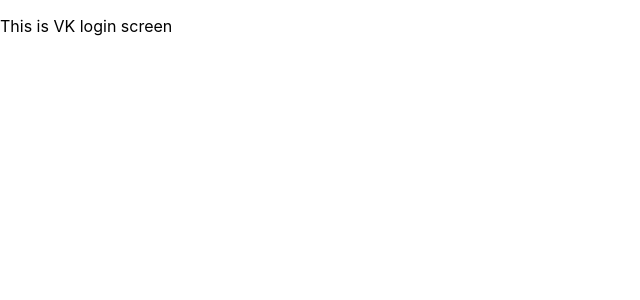
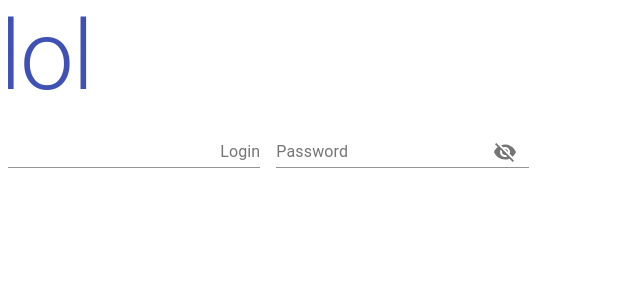
Before and after one commit to Mishelles/vk-spotify-playlist-transfer, a React (Create React App) app in the folder frontend/: page /vk-login in a window 1280 px wide. Shown: the top 300 px of the page, without its empty margins (0-640 px from the left). Built offline with nearby package versions, Linux system fonts and the light colour scheme; the HTML template or start-up script is replaced by a standard one.

Commit message:
Input fields init

```diff
--- a/frontend/package.json
+++ b/frontend/package.json
@@ -4,9 +4,11 @@
   "private": true,
   "dependencies": {
     "@material-ui/core": "^4.11.3",
+    "@material-ui/icons": "^4.11.2",
     "@testing-library/jest-dom": "^5.11.4",
     "@testing-library/react": "^11.1.0",
     "@testing-library/user-event": "^12.1.10",
+    "clsx": "^1.1.1",
     "react": "^17.0.2",
     "react-dom": "^17.0.2",
     "react-router-dom": "^5.2.0",
--- a/frontend/src/App.js
+++ b/frontend/src/App.js
@@ -12,9 +12,11 @@
     return (
       <Router>
           <Route exact path="/" component={WelcomeScreen}/>
-          <Route exact path="/vk-login" component={VKLoginScreen}/>
-          <Route exact path="/spotify-login" component={SpotifyLoginScreen}/>
-          <Route exact path="/vk-confirm" component={VKConfirmationScreen}/>
+          <Route path="/vk-login" component={VKLoginScreen}/>
+          <Route path="/spotify-login" component={SpotifyLoginScreen}/>
+          <Route path="/vk-confirm" component={VKConfirmationScreen}/>
+          <Route path="/spotify-redirect" component={() => { window.location = 'https://google.com' }}/>
+          <Route path="/spotify-callback" component={() => { console.log("kek") }}/>
       </Router>
     )
 }
--- a/frontend/src/pages/SpotifyLoginScreen.js
+++ b/frontend/src/pages/SpotifyLoginScreen.js
@@ -1,9 +1,18 @@
+import {Button, Container, Typography} from "@material-ui/core";
+import {Link} from "react-router-dom";
 
 
 export default function SpotifyLoginScreen() {
-    return (
-        <div>
-            <p>This is Spotify login screen</p>
-        </div>
+    return(
+        <Container maxWidth="sm">
+            <Typography variant="h2" color="primary">
+                <span>This is Spotify login screen</span>
+            </Typography>
+            <Link to="/spotify-redirect">
+                <Button variant="contained" color="primary">
+                    Login to Spotify
+                </Button>
+            </Link>
+        </Container>
     )
 }
--- a/frontend/src/pages/VKLoginScreen.js
+++ b/frontend/src/pages/VKLoginScreen.js
@@ -1,9 +1,84 @@
+import {FormControl, IconButton, Input, InputAdornment, InputLabel, makeStyles, Typography} from "@material-ui/core";
+import Visibility from '@material-ui/icons/Visibility';
+import VisibilityOff from '@material-ui/icons/VisibilityOff';
+import clsx from 'clsx';
+import React from "react";
 
+const useStyles = makeStyles((theme) => ({
+    root: {
+        display: 'flex',
+        flexWrap: 'wrap',
+    },
+    margin: {
+        margin: theme.spacing(1),
+    },
+    withoutLabel: {
+        marginTop: theme.spacing(3),
+    },
+    textField: {
+        width: '25ch',
+    },
+}));
 
 export default function VKLoginScreen() {
+
+    const [values, setValues] = React.useState({
+        login: '',
+        password: '',
+        showPassword: false,
+    });
+
+    const handleChange = (prop) => (event) => {
+        setValues({...values, [prop]: event.target.value});
+        console.log(event.target.value);
+    };
+    const classes = useStyles();
+
+    const handleClickShowPassword = () => {
+        setValues({ ...values, showPassword: !values.showPassword });
+    };
+
+    const handleMouseDownPassword = (event) => {
+        event.preventDefault();
+    };
+
     return (
         <div>
-            <p>This is VK login screen</p>
+            <Typography variant="h1" color="primary">
+                lol
+            </Typography>
+            <FormControl className={clsx(classes.margin, classes.withoutLabel, classes.textField)}>
+                <Input
+                    id="standard-adornment-weight"
+                    value={values.login}
+                    onChange={handleChange('login')}
+                    endAdornment={<InputAdornment position="end">Login</InputAdornment>}
+                    aria-describedby="standard-weight-helper-text"
+                    inputProps={{
+                        'aria-label': 'login',
+                    }}
+                />
+            </FormControl>
+            <FormControl className={clsx(classes.margin, classes.textField)}>
+                <InputLabel htmlFor="standard-adornment-password">Password</InputLabel>
+                <Input
+                    id="standard-adornment-password"
+                    type={values.showPassword ? 'text' : 'password'}
+                    value={values.password}
+                    onChange={handleChange('password')}
+                    endAdornment={
+                        <InputAdornment position="end">
+                            <IconButton
+                                aria-label="toggle password visibility"
+                                onClick={handleClickShowPassword}
+                                onMouseDown={handleMouseDownPassword}
+                            >
+                                {values.showPassword ? <Visibility /> : <VisibilityOff />}
+                            </IconButton>
+                        </InputAdornment>
+                    }
+                />
+            </FormControl>
         </div>
     )
 }
--- a/frontend/src/pages/WelcomeScreen.js
+++ b/frontend/src/pages/WelcomeScreen.js
@@ -1,9 +1,18 @@
+import {Button, Container, Typography} from "@material-ui/core";
+import {Link} from "react-router-dom";
 
 
 export default function WelcomeScreen() {
     return (
         <div>
-            <p>This is Welcome screen</p>
+            <Typography variant="h1" color="primary">
+                kek
+            </Typography>
+            <Link to="/spotify-login">
+                <Button variant="contained" color="primary">
+                    Let's go
+                </Button>
+            </Link>
         </div>
     )
 }
```
Also changed, not shown: 1 other file (tests, documents, lock files or other folders).
